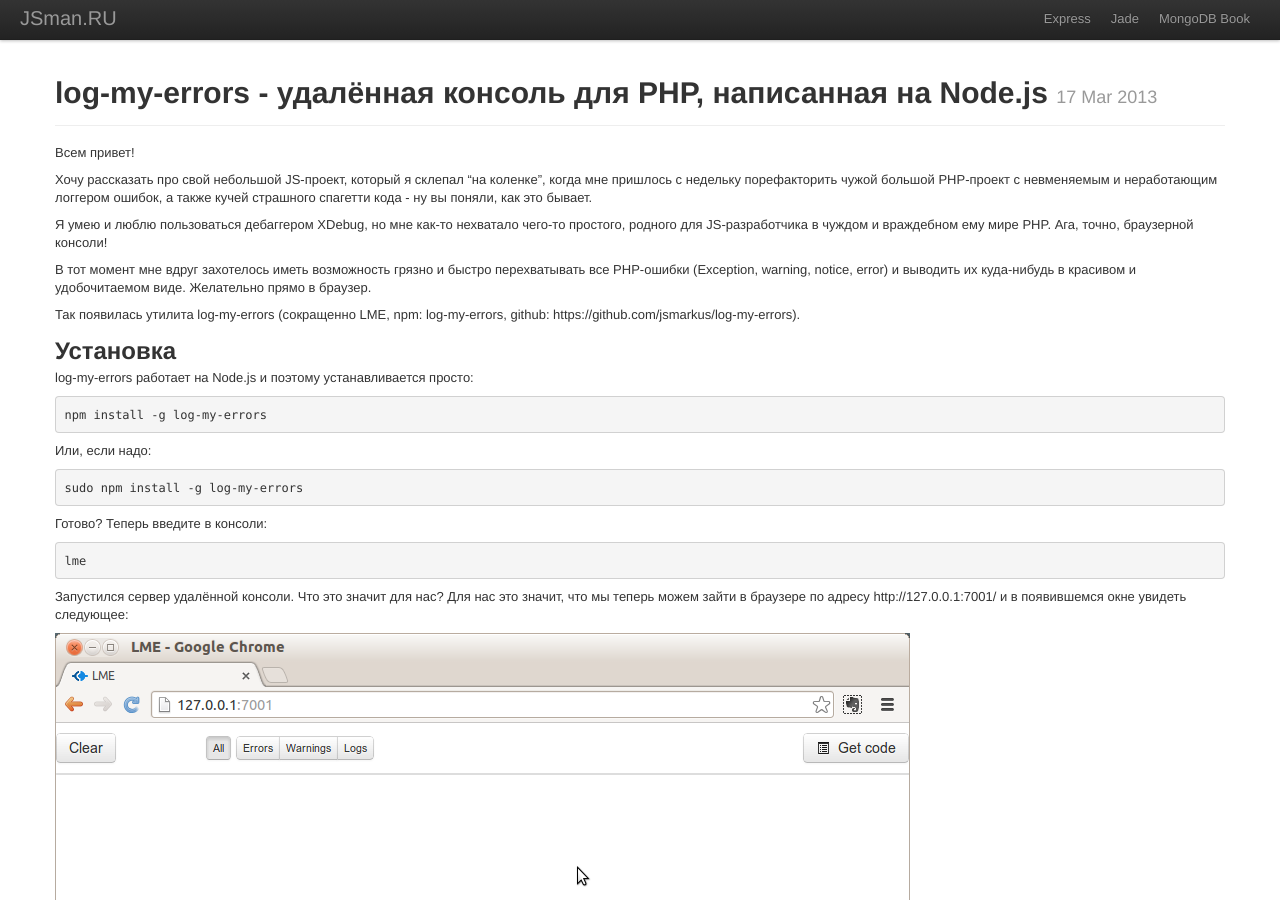
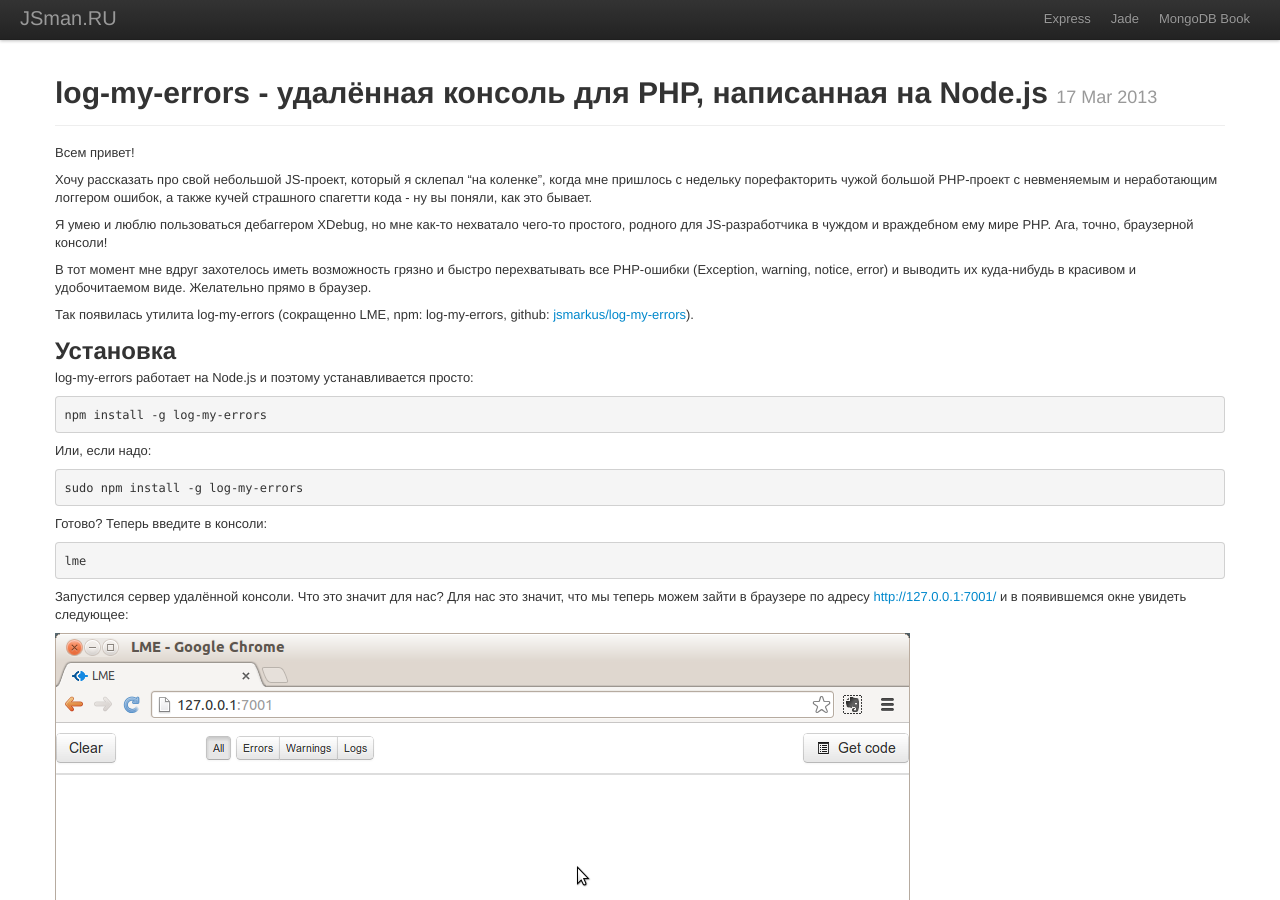
Before and after one commit to jsmarkus/jsman.ru, a Jekyll site: the page built from _posts/2013-03-17-php-log-my-errors.md, in a window 1280 px wide and 900 px high. Built offline with Jekyll 4.4.1, drawn with Linux system fonts in a browser that asks for light colours; comment, search, counter and statistics services are not loaded; some of the changed lines change nothing that is shown; some of the changed text lies outside the part shown.

Commit message:
Поправил ссылки _posts/2013-03-17-php-log-my-errors.md

```diff
--- a/_posts/2013-03-17-php-log-my-errors.md
+++ b/_posts/2013-03-17-php-log-my-errors.md
@@ -12,7 +12,7 @@ comments: 1
 
 В тот момент мне вдруг захотелось иметь возможность грязно и быстро перехватывать все PHP-ошибки (Exception, warning, notice, error) и выводить их куда-нибудь в красивом и удобочитаемом виде. Желательно прямо в браузер.
 
-Так появилась утилита log-my-errors (сокращенно LME, npm: log-my-errors, github: https://github.com/jsmarkus/log-my-errors).
+Так появилась утилита log-my-errors (сокращенно LME, npm: log-my-errors, github: [jsmarkus/log-my-errors](https://github.com/jsmarkus/log-my-errors)).
 
 ## Установка
 
@@ -28,7 +28,7 @@ log-my-errors работает на Node.js и поэтому устанавли
 
     lme
 
-Запустился сервер удалённой консоли. Что это значит для нас? Для нас это значит, что мы теперь можем зайти в браузере по адресу http://127.0.0.1:7001/ и в появившемся окне увидеть следующее:
+Запустился сервер удалённой консоли. Что это значит для нас? Для нас это значит, что мы теперь можем зайти в браузере по адресу [http://127.0.0.1:7001/](http://127.0.0.1:7001/) и в появившемся окне увидеть следующее:
 
 ![](/i/posts-lme-first-run.png)
 
@@ -62,4 +62,4 @@ log-my-errors работает на Node.js и поэтому устанавли
 
 ## В общем
 
-Сейчас я чиню баги, по мере их возникновения. Буду очень рад услышать отзывы, критику и предложения недостающих фич.
+Сейчас я чиню баги, по мере их возникновения. Буду очень рад [услышать](https://github.com/jsmarkus/log-my-errors/issues) отзывы, критику и предложения недостающих фич.
```
